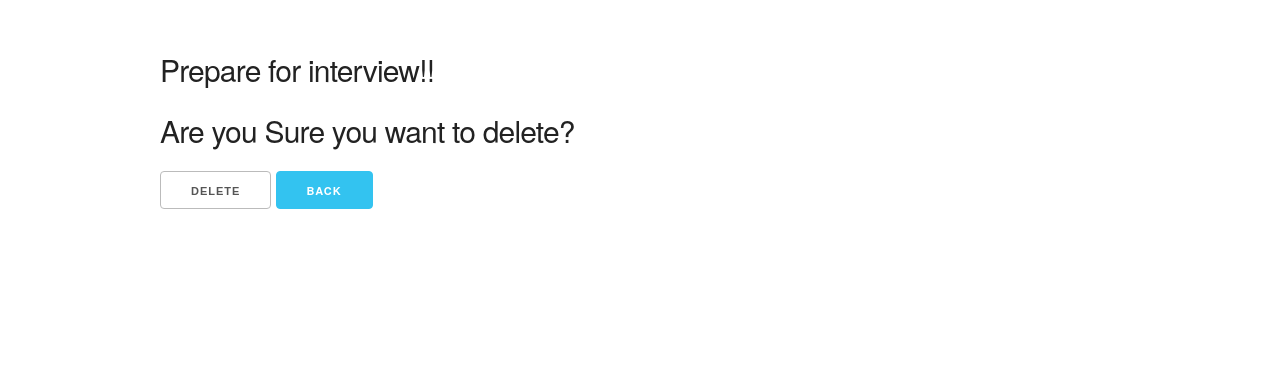
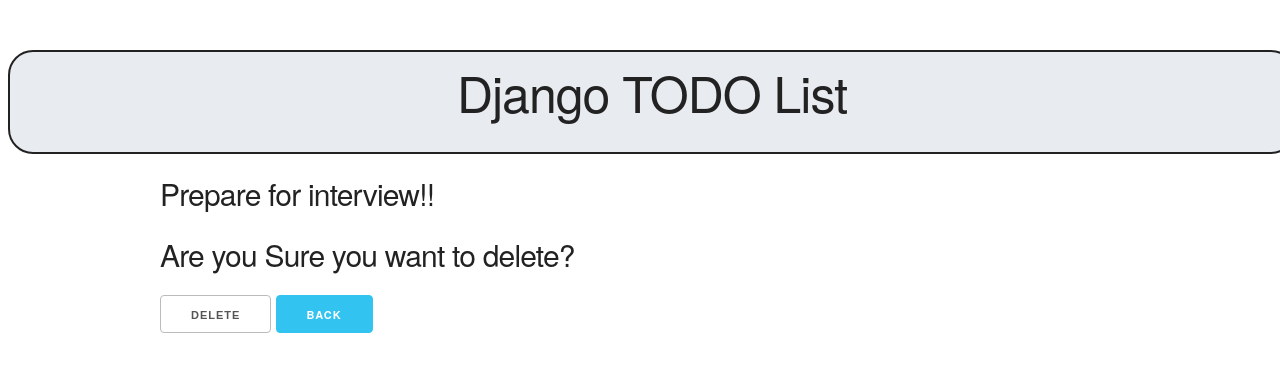
Before and after one commit to SaadIbnRouf/Django-todo-app, a Django app: page /delete/1 in a window 1280 px wide. Shown: the top 372 px of the page. Run offline with Django 3.2, Linux system fonts and the light colour scheme; data comes from the database, SQL or seed files in the repository.

Commit message:
incessant commit

```diff
--- a/templates/tasks/base.html
+++ b/templates/tasks/base.html
@@ -11,9 +11,22 @@
             .btn-red{
             background-color: #ff6666;
             }
+            .h1{
+      width: 100%;
+      line-height: 400px;
+       text-align: center;
+       border: 2px solid;
+       border-radius: 25px;
+       margin-bottom: 20px;
+       padding: 10px;
+       background-color: #e8ebf0 ;
+    }
         </style>
     </head>
     <body>
+    <div class="h1">
+        <h1>Django TODO List</h1>
+    </div>
     {% block content %}
 
     {% endblock %}
--- a/templates/tasks/update_task.html
+++ b/templates/tasks/update_task.html
@@ -4,7 +4,7 @@
 
 {% block content %}
 <div class="container">
-        <div class="container">
+
 
     <h1>Update Task</h1>
 
@@ -14,7 +14,7 @@
         <input type="submit" class="button button-primary" value="Update">
     </form>
 
-        </div>
+
 
 </div>
 {% endblock %}
```
Also changed, not shown: templates/tasks/delete_task.html (indentation only), templates/tasks/list.html (indentation only). Lines whose indentation alone changed are shown as unchanged.
